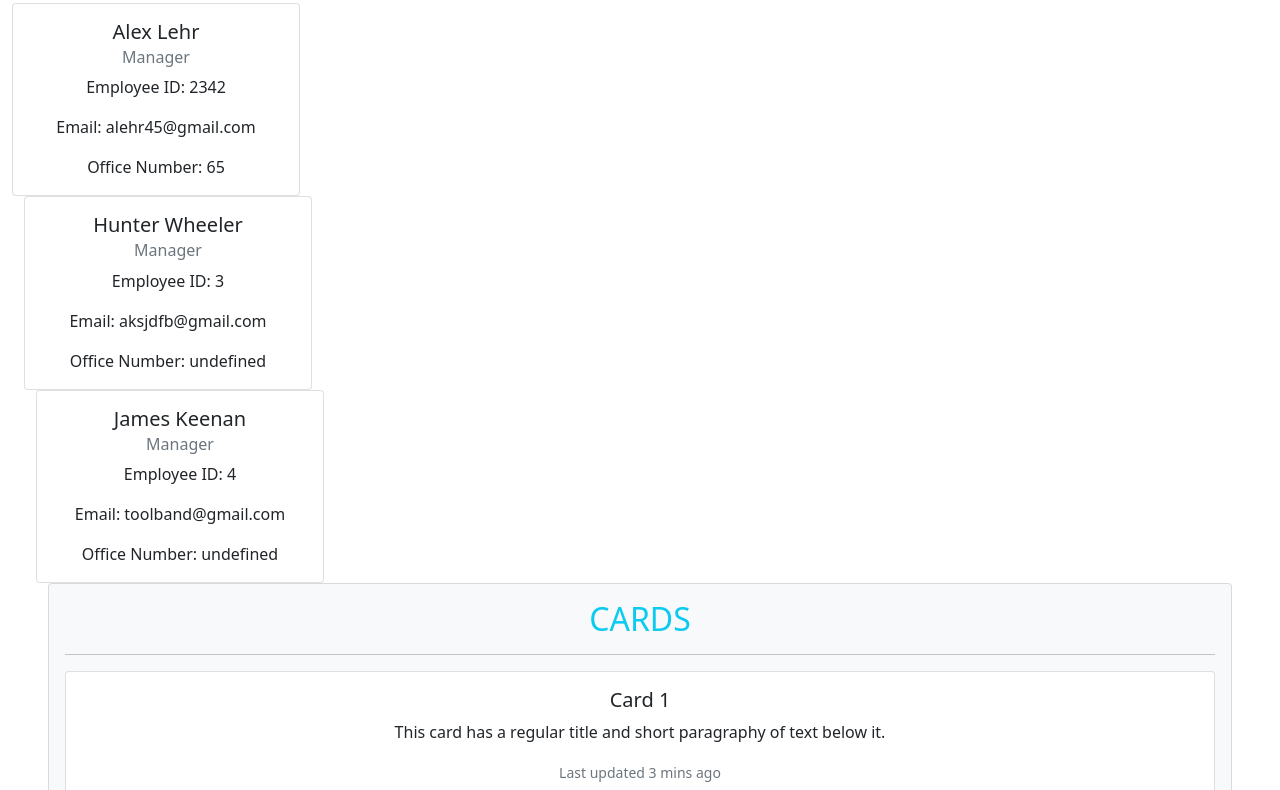
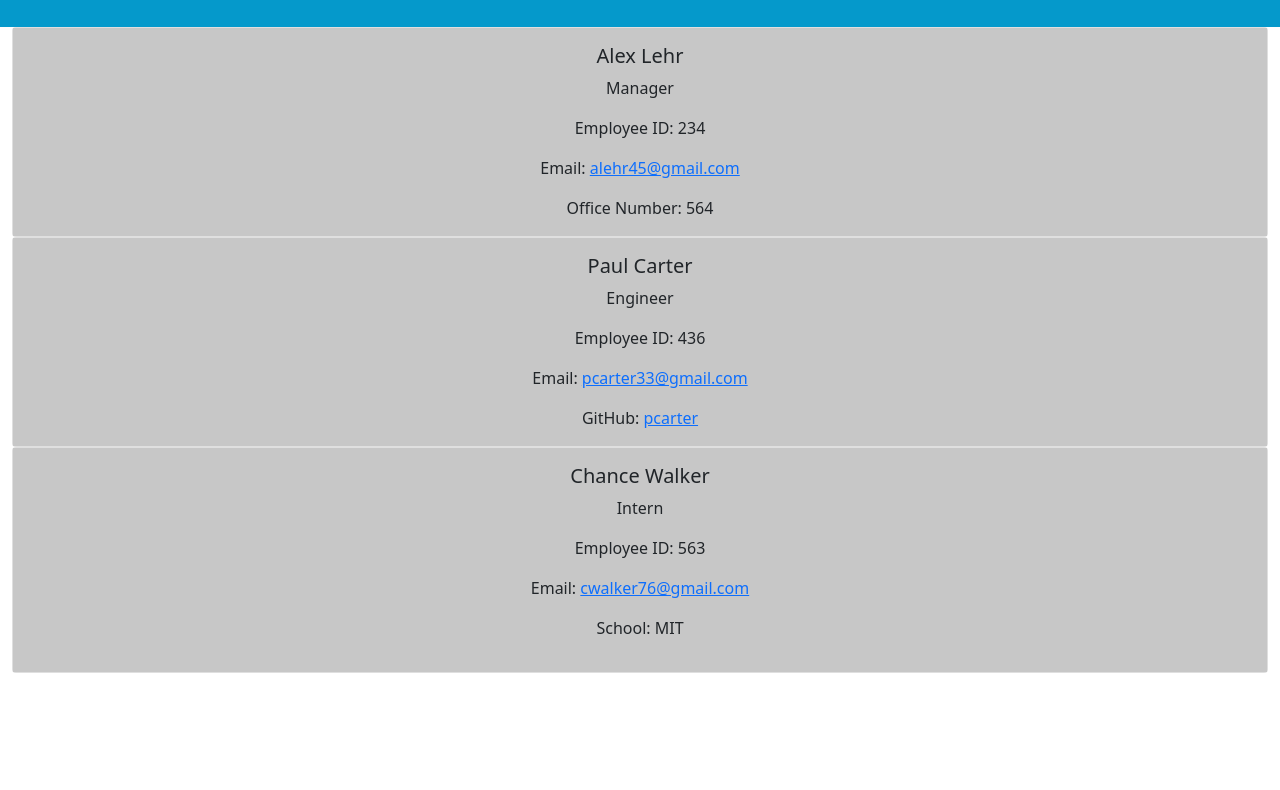
Before and after one commit to alehr45/team-profile-generator, a website: page finishedHTML/test index.html in a window 1280 px wide. Shown: the part 118-908 px from the top of the page. After the commit the page ends 800 px from the top, so only its background shows below. Drawn offline with nearby package versions, Linux system fonts and the light colour scheme.

Commit message:
all cards display correct user data

```diff
--- a/finishedHTML/style.css
+++ b/finishedHTML/style.css
@@ -1,11 +1,12 @@
-.card {
-    display: flex;
-    justify-content: right;
+.card-body {
 
+   background-color: rgb(199, 199, 199);
 }
 
 
 .jumbotron {
+font-family:'Trebuchet MS', 'Lucida Sans Unicode', 'Lucida Grande', 'Lucida Sans', Arial, sans-serif;
 text-align: center;
-background-color: lightblue;
+padding: 35px;
+background-color: rgb(5, 153, 203);
 }
--- a/finishedHTML/test index.html
+++ b/finishedHTML/test index.html
@@ -6,87 +6,68 @@
 <meta charset="UTF-8">
 <meta name="viewport" content="width=device-width, initial-scale=1.0">
 <meta http-equiv="X-UA-Compatible" content="ie=edge">
-<title>The Best Team Ever</title>
+<title>The Best Team</title>
+<link rel="stylesheet" href="style.css">
 <link href="https://cdn.jsdelivr.net/npm/bootstrap@5.0.0-beta2/dist/css/bootstrap.min.css" rel="stylesheet">
-<link rel="stylesheet" href="./style.css">
 </head>
 <div class="jumbotron jumbotron-fluid">
   <div class="container">
-    <h1 class="display-4">The Best Team Ever</h1>
-    <p class="lead">This is a modified jumbotron that occupies the entire horizontal space of its parent.</p>
+    <h1 class="display-4">The Best Team</h1>
+
   </div>
 </div>
 
 
-<body>
-  <div class="container-fluid ">
-<div class="card" style="width: 18rem; ">
-  <div class="card-body" align="center">
-    <h5 class="card-title">Alex Lehr</h5>
-    <h6 class="card-subtitle mb-2 text-muted">Manager</h6>
-    <p class="card-text">Employee ID: 2342</p>
-    <p class="card-text">Email: alehr45@gmail.com</p>
-    <p class="card-text">Office Number: 65</p>
+  <main role="main">
+  <div class="container-fluid">
+  <div class="card-columns mx-auto">
+  <div class="card text-center">
+  <div class="card-body">
+  <h5 class="card-title ">Alex Lehr</h5>
+  <p class="card-text">Manager</p>
+  <p class="card-text">Employee ID: 234</p>
+  <p class="card-text">Email: <a href="mailto:alehr45@gmail.com">alehr45@gmail.com</a></p>
+
+
+  <p class="card-text">Office Number: 564</p>
+
 </div>
 </div>
-</body>
-
-<body>
-  <div class="container-fluid ">
-<div class="card" style="width: 18rem;">
-  <div class="card-body" align="center">
-    <h5 class="card-title">Hunter Wheeler</h5>
-    <h6 class="card-subtitle mb-2 text-muted">Manager</h6>
-    <p class="card-text">Employee ID: 3</p>
-    <p class="card-text">Email: aksjdfb@gmail.com</p>
-    <p class="card-text">Office Number: undefined</p>
 </div>
 </div>
-</body>
-
-<body>
-  <div class="container-fluid ">
-<div class="card" style="width: 18rem;">
-  <div class=" card-body" align="center">
-    <h5 class="card-title">James Keenan</h5>
-    <h6 class="card-subtitle mb-2 text-muted">Manager</h6>
-    <p class="card-text">Employee ID: 4</p>
-    <p class="card-text">Email: toolband@gmail.com</p>
-    <p class="card-text">Office Number: undefined</p>
-  </div>
-</div>
-</body>
 
   <main role="main">
   <div class="container-fluid">
-
-    <div class="mx-auto card bg-light">
-        <div class="card-body">
-            <h2 class="card-title text-center text-uppercase text-info">Cards</h2>
-            <hr />
-
   <div class="card-columns mx-auto">
-
   <div class="card text-center">
   <div class="card-body">
-                      <h5 class="card-title">Card 1</h5>
-                      <p class="card-text">This card has a regular title and short paragraphy of text below it.</p>
-                      <p class="card-text"><small class="text-muted">Last updated 3 mins ago</small></p>
+  <h5 class="card-title ">Paul Carter</h5>
+  <p class="card-text">Engineer</p>
+  <p class="card-text">Employee ID: 436</p>
+  <p class="card-text">Email: <a href="mailto:pcarter33@gmail.com">pcarter33@gmail.com</a></p>
+
+
+  <p class="card-text">GitHub: <a href="https://github.com/pcarter" target="_blank">pcarter</a></p>
+
+</div>
+</div>
 </div>
 </div>
 
+  <main role="main">
+  <div class="container-fluid">
+  <div class="card-columns mx-auto">
   <div class="card text-center">
   <div class="card-body">
-                      <h5 class="card-title">Card 2</h5>
-                      <p class="card-text">This card has a regular title and short paragraphy of text below it.</p>
-                      <p class="card-text"><small class="text-muted">Last updated 3 mins ago</small></p>
-                    </div>
-                  </div>
+  <h5 class="card-title ">Chance Walker</h5>
+  <p class="card-text">Intern</p>
+  <p class="card-text">Employee ID: 563</p>
+  <p class="card-text">Email: <a href="mailto:cwalker76@gmail.com">cwalker76@gmail.com</a></p>
 
-              </div>
+
+  <p>School: MIT</p>
 
 </div>
 </div>
-
 </div>
-</main>
+</div>
```
Also changed, not shown: app.js (+66 -22 lines), finishedHTML/ THe Best Team.html (+21 -24 lines), 1 other file. Lines whose indentation alone changed are shown as unchanged.
